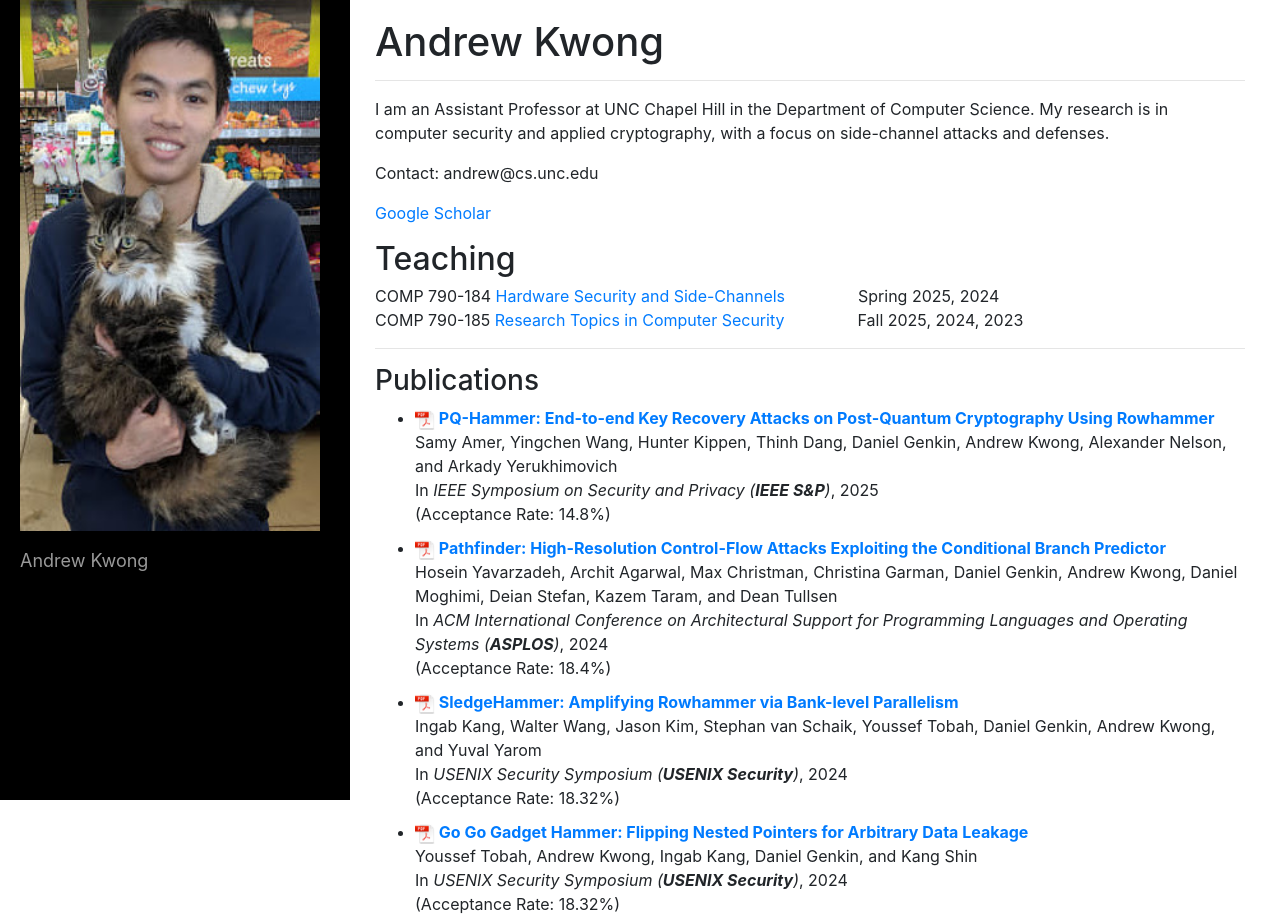
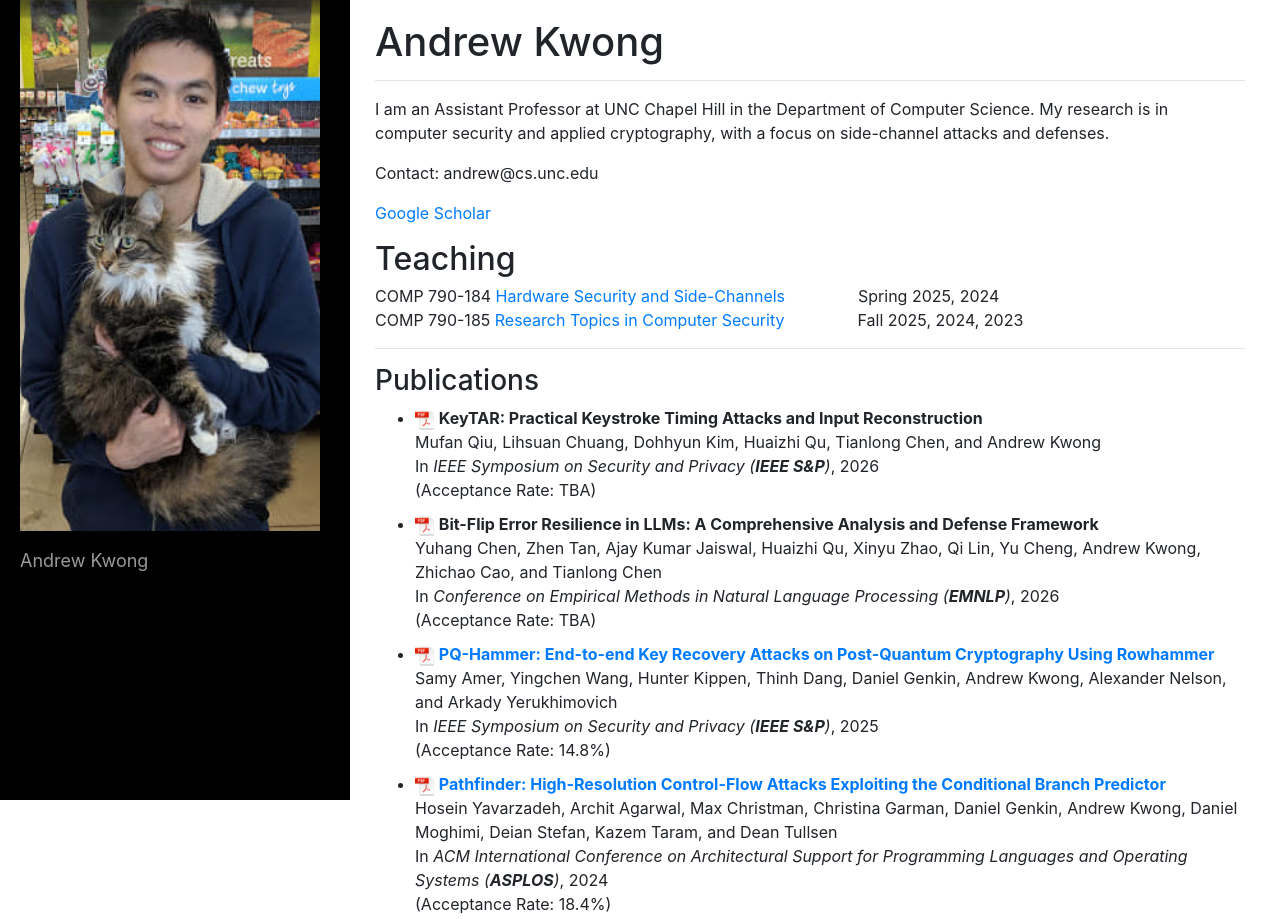
Before and after one commit to andrewmikwong/andrewmikwong.github.io, a website: page index.html in a window 1280 px wide. Shown: the top 919 px of the page. Drawn offline with Linux system fonts and the light colour scheme.

Commit message:
adding papers

```diff
--- a/index.html
+++ b/index.html
@@ -100,16 +100,26 @@
 				<h3>Publications</h3>
 				<ul>
 					<li style="margin: 10px 0;"> <b><img class="icon" src="img/Adobe_PDF_file_icon_24x24.png" height=20px />
+						KeyTAR: Practical Keystroke Timing Attacks and Input Reconstruction</b>
+						<br>Mufan Qiu, Lihsuan Chuang, Dohhyun Kim, Huaizhi Qu, Tianlong Chen, and Andrew Kwong
+						<br>In<i> IEEE Symposium on Security and Privacy (<b>IEEE S&P</b>)</i>, 2026
+						<br>(Acceptance Rate: TBA)
+					</li>
+					<li style="margin: 10px 0;"> <b><img class="icon" src="img/Adobe_PDF_file_icon_24x24.png" height=20px />
+						Bit-Flip Error Resilience in LLMs: A Comprehensive Analysis and Defense Framework</b>
+						<br>Yuhang Chen, Zhen Tan, Ajay Kumar Jaiswal, Huaizhi Qu, Xinyu Zhao, Qi Lin, Yu Cheng, Andrew Kwong, Zhichao Cao, and Tianlong Chen
+						<br>In<i> Conference on Empirical Methods in Natural Language Processing (<b>EMNLP</b>)</i>, 2026
+						<br>(Acceptance Rate: TBA)
+					</li>
+					<li style="margin: 10px 0;"> <b><img class="icon" src="img/Adobe_PDF_file_icon_24x24.png" height=20px />
 						<a href="https://www.computer.org/csdl/proceedings-article/sp/2025/223600a048/21B7QQRP39e">PQ-Hammer: End-to-end Key Recovery Attacks on Post-Quantum Cryptography Using Rowhammer</b></a>
 						<br>Samy Amer, Yingchen Wang, Hunter Kippen, Thinh Dang, Daniel Genkin, Andrew Kwong, Alexander Nelson, and Arkady Yerukhimovich
-
 						<br>In<i> IEEE Symposium on Security and Privacy (<b>IEEE S&P</b>)</i>, 2025
 						<br>(Acceptance Rate: 14.8%)
 					</li>
 					<li style="margin: 10px 0;"> <b><img class="icon" src="img/Adobe_PDF_file_icon_24x24.png" height=20px />
 						<a href="docs/Pathfinder_HoseinYavarzadeh_ASPLOS24.pdf">Pathfinder: High-Resolution Control-Flow Attacks Exploiting the Conditional Branch Predictor</b></a>
 						<br>Hosein Yavarzadeh, Archit Agarwal, Max Christman, Christina Garman, Daniel Genkin, Andrew Kwong, Daniel Moghimi, Deian Stefan, Kazem Taram, and Dean Tullsen
-
 						<br>In<i> ACM International Conference on Architectural Support for Programming Languages and Operating Systems (<b>ASPLOS</b>)</i>, 2024
 						<br>(Acceptance Rate: 18.4%)
 					</li>
```
